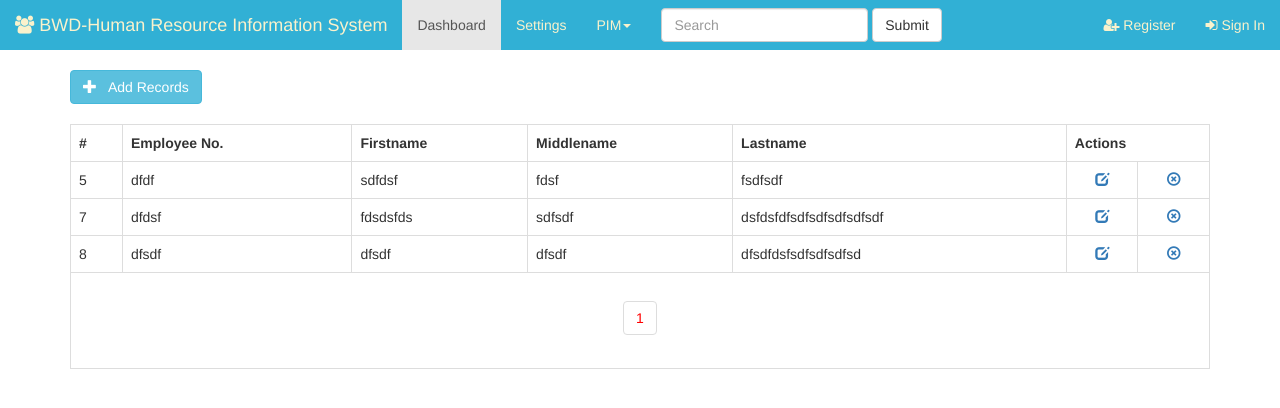
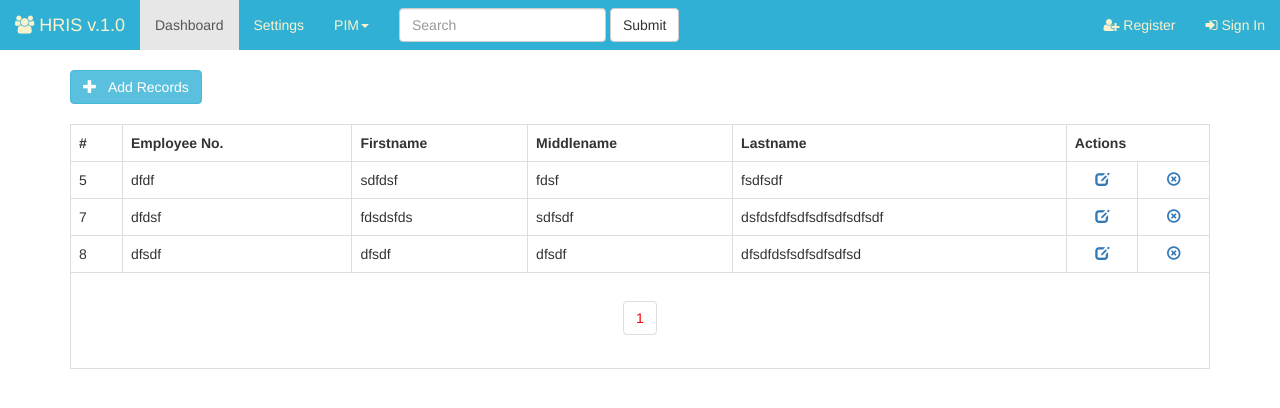
Before and after one commit to zenyhoj/hris, a PHP site: page /index.php in a window 1280 px wide. Shown: the top 408 px of the page. Run offline with PHP 8.4, Linux system fonts and the light colour scheme; data comes from the database, SQL or seed files in the repository.

Commit message:
edited brand name

```diff
--- a/header.php
+++ b/header.php
@@ -23,7 +23,7 @@
         <span class="icon-bar"></span>
       </button>
         <a class="navbar-brand" href="#"><i class="fa fa-users" aria-hidden="true"></i>
-          BWD-Human Resource Information System </a>
+          HRIS v.1.0</a>
     </div>
 
     <!-- Collect the nav links, forms, and other content for toggling -->
```
